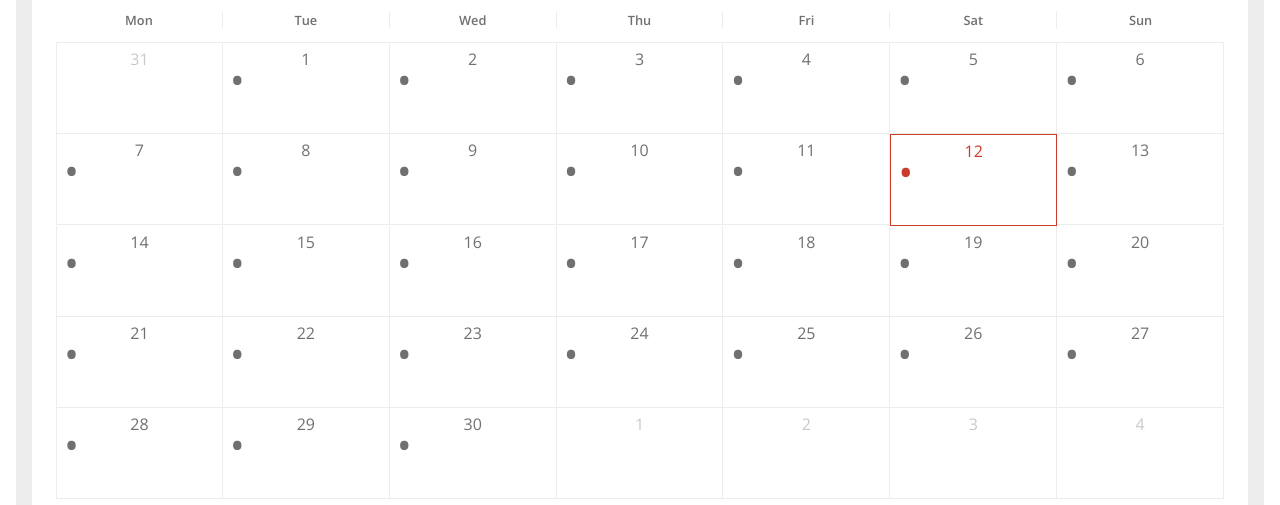
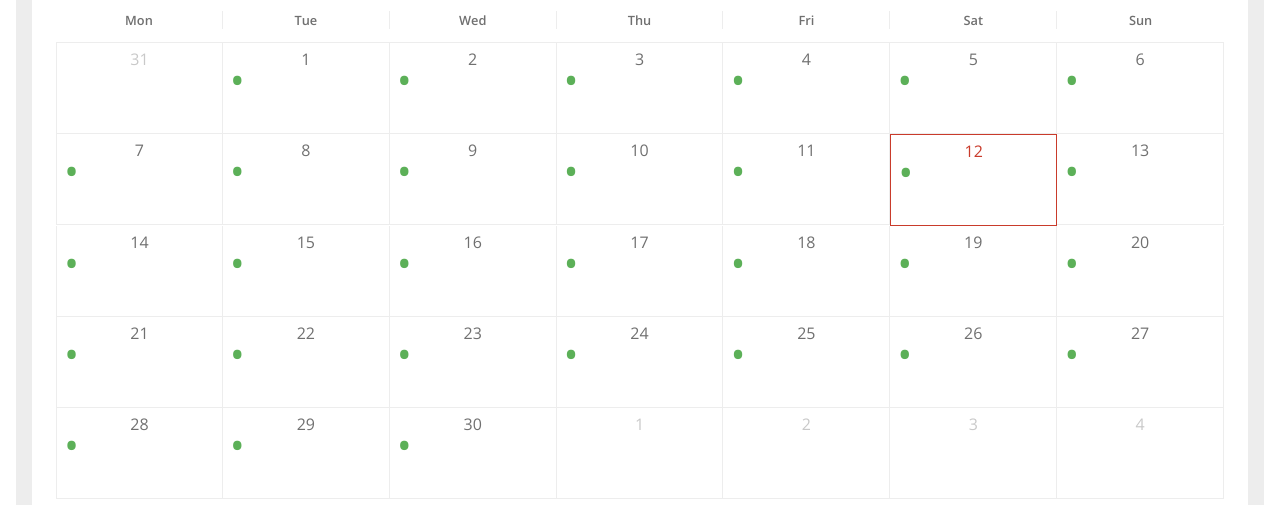
Before and after one commit to b-ivanov/calendarComponent, a React (Create React App) app: page / in a window 1280 px wide. Shown: the part 148-653 px from the top of the page. Built offline with nearby package versions, Linux system fonts and the light colour scheme.

Commit message:
Converted index to .tsx and startingDate to Date

```diff
--- a/package.json
+++ b/package.json
@@ -38,6 +38,7 @@
     ]
   },
   "devDependencies": {
-    "@types/react": "^17.0.9"
+    "@types/react": "^17.0.9",
+    "@types/react-dom": "^17.0.7"
   }
 }
--- a/src/components/CalendarComponent.tsx
+++ b/src/components/CalendarComponent.tsx
@@ -10,11 +10,11 @@ import DayCellProps from '../interfaces/DayCellProps';
 class CalendarComponent extends React.Component <CalendarComponentProps, CalendarComponentState> {
 	constructor (props:CalendarComponentProps) {
 		super(props);
-		const now:Date = new Date();
+		let date:Date = (props.startingDate || new Date());
 		this.state = {
-			year: (props.startingDate ? props.startingDate.year : now.getFullYear()),
-			month: (props.startingDate ? props.startingDate.month : now.getMonth()),
-			day: (props.startingDate ? props.startingDate.day : now.getDate())
+			year: date.getFullYear(),
+			month: date.getMonth(),
+			day: date.getDate()
 		};
 	};
 
@@ -42,16 +42,12 @@ class CalendarComponent extends React.Component <CalendarComponentProps, Calenda
 					events: []
 				});
 			} else if (i <= finalDay) { //current month cells
+				console.log(i, this.state.month, this.state.year);
 				outObject.push({
 					dayNumber: i,
 					isFromCurrentMonth: true,
 					isCurrentDay: (i === today && currDayFlag),
-					events: [{
-						id: "asd_2",
-						date: new Date(2021, 5, 30),
-						name: "Test event",
-						type: 0
-					}]
+					events: this.props.events
 				});
 			} else { //next month cells
 				outObject.push({
--- a/src/components/DayCell.tsx
+++ b/src/components/DayCell.tsx
@@ -5,10 +5,14 @@ import EventDotProps from '../interfaces/EventDotProps';
 
 /**The DayCell component renders the outer shell of the table */
 class DayCell extends React.Component <DayCellProps> {
-	renderDayEvents (events:EventDotProps[]):Element[] {
-		return events.map((evt:EventDotProps, index:number):any => {
-			return <EventDot id={evt.id} date={evt.date} name={evt.name} type={evt.type}/>;
-		});
+	renderDayEvents (events:EventDotProps[]|undefined):Element[]|string {
+		if (events) {
+			return events.map((evt:EventDotProps, index:number):any => {
+				return <EventDot id={evt.id} dateTime={evt.dateTime} name={evt.name} type={evt.type} key={"evt_" + index} />;
+			});
+		} else {
+			return "";
+		}
 	};
 
 	getCellClasses ():string {
--- a/src/components/EventDot.tsx
+++ b/src/components/EventDot.tsx
@@ -6,7 +6,7 @@ class EventDot extends React.Component <EventDotProps> {
 	/**Component render function */
 	render () {
 		return (
-			<span id={this.props.id} className="eventDot" title={this.props.name}>&#8226;</span>
+			<span id={this.props.id} className="eventDot" title={this.props.name} style={{color: (this.props.color || "var(--green-event-color)")}}>&#8226;</span>
 		);
 	};
 };
--- a/src/index.js
+++ b/src/index.tsx
@@ -1,19 +1,21 @@
 import React from 'react';
 import ReactDOM from 'react-dom';
+import reportWebVitals from './reportWebVitals';
 import './index.css';
 import CalendarComponent from './components/CalendarComponent';
-import reportWebVitals from './reportWebVitals';
+import EventDotProps from './interfaces/EventDotProps';
 
-const testObj = {};
-const startFrom= {
-  year: 2021,
-  month: 5,
-  day: 2
-};
+const eventsObj:EventDotProps[] = [{
+  id: "asd_2",
+  dateTime: new Date(2021, 5, 30),
+  name: "Test event",
+  type: 0
+}];
+const startFrom:Date = new Date(2021, 5, 2);
 
 ReactDOM.render(
   <React.StrictMode>
-    <CalendarComponent events={testObj} startingDate={startFrom}/>
+    <CalendarComponent events={eventsObj} startingDate={startFrom}/>
   </React.StrictMode>,
   document.getElementById('root')
 );
--- a/src/interfaces/DayCellProps.ts
+++ b/src/interfaces/DayCellProps.ts
@@ -4,5 +4,5 @@ export default interface DayCellProps {
     dayNumber: number;
 	isFromCurrentMonth: boolean;
 	isCurrentDay: boolean;
-	events: EventDotProps[];
+	events?: EventDotProps[];
 };
--- a/src/interfaces/EventDotProps.ts
+++ b/src/interfaces/EventDotProps.ts
@@ -1,6 +1,6 @@
 export default interface EventDotProps {
     id: string;
-    date: Date;
+    dateTime: Date;
     name: string;
 	type: number;
     color?: string;
```
Also changed, not shown: src/interfaces/CalendarComponentProps.ts (+4 -6 lines), 1 other file (tests, documents, lock files or other folders).
